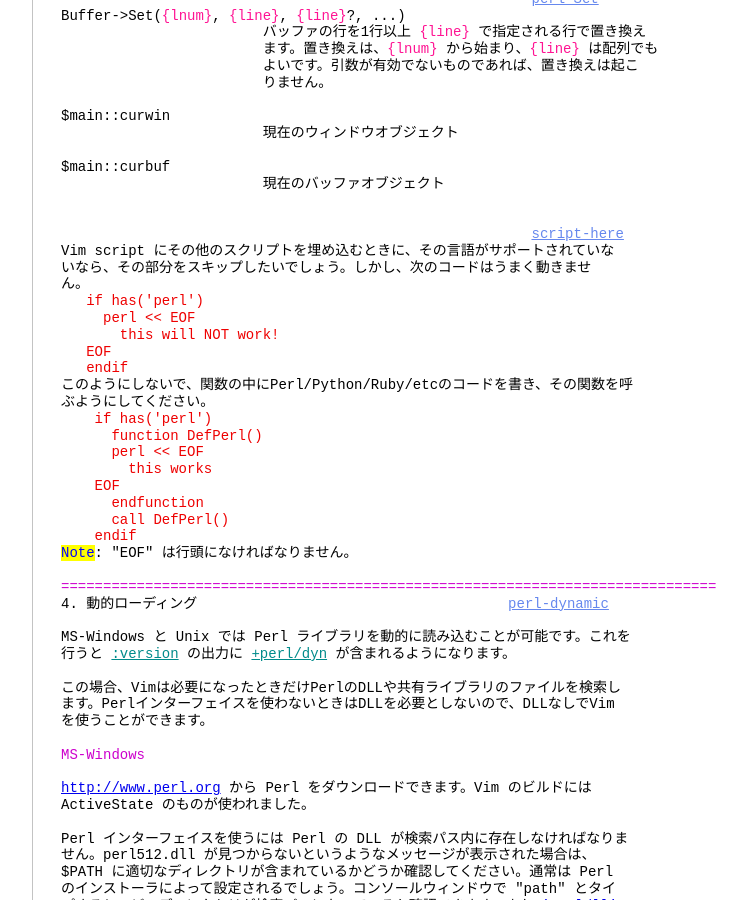
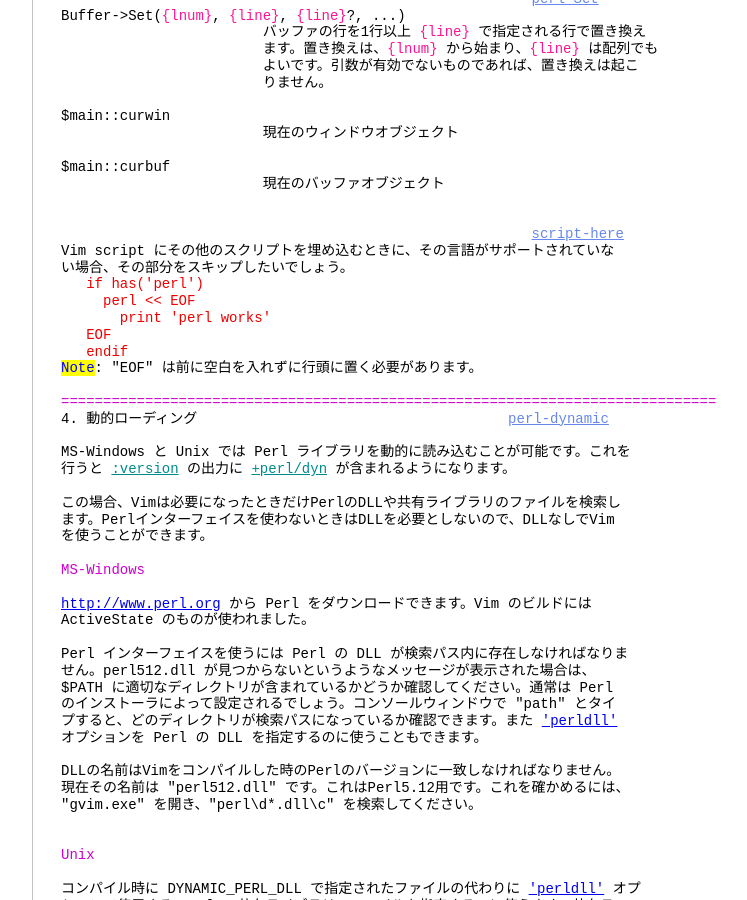
Before and after one commit to vim-jp/vimdoc-ja, a Jekyll site: the page built from if_perl.html, in a window 1280 px wide and 900 px high, scrolled down 4374 px. Shown: the whole window, without its empty margins (340-1087 px from the left). Built offline with Jekyll 4.4.1, drawn with Linux system fonts in a browser that asks for light colours; nearby versions of some CDN libraries; comment, search, counter and statistics services are not loaded; some of the changed text lies outside the part shown.

Commit message:
Generated by GitHub workflow 5370086781
https://github.com/vim-jp/vimdoc-ja-working/actions/runs/5370086781

```diff
--- a/if_perl.html
+++ b/if_perl.html
@@ -3,7 +3,7 @@ layout: vimdoc
 helpname: 'if_perl'
 ---
 <div id='vimCodeElement'>
-<a class="Constant" href="if_perl.html" name="if_perl.txt">if_perl.txt</a>&nbsp;&nbsp; For&nbsp;<span class="Identifier">Vim バージョン 9.0.</span>&nbsp;&nbsp;Last change: 2022 Mar 13<br>
+<a class="Constant" href="if_perl.html" name="if_perl.txt">if_perl.txt</a>&nbsp;&nbsp; For&nbsp;<span class="Identifier">Vim バージョン 9.0.</span>&nbsp;&nbsp;Last change: 2023 May 14<br>
 <br>
 <br>
 &nbsp;&nbsp;&nbsp;&nbsp;&nbsp;&nbsp;&nbsp;&nbsp;&nbsp;&nbsp;&nbsp;&nbsp;&nbsp;&nbsp;&nbsp;&nbsp;&nbsp;&nbsp;<span class="Identifier">VIMリファレンスマニュアル&nbsp;&nbsp;&nbsp;&nbsp;by Sven Verdoolaege</span><br>
@@ -266,24 +266,13 @@ $main::curbuf<br>
 <br>
 &nbsp;&nbsp;&nbsp;&nbsp;&nbsp;&nbsp;&nbsp;&nbsp;&nbsp;&nbsp;&nbsp;&nbsp;&nbsp;&nbsp;&nbsp;&nbsp;&nbsp;&nbsp;&nbsp;&nbsp;&nbsp;&nbsp;&nbsp;&nbsp;&nbsp;&nbsp;&nbsp;&nbsp;&nbsp;&nbsp;&nbsp;&nbsp;&nbsp;&nbsp;&nbsp;&nbsp;&nbsp;&nbsp;&nbsp;&nbsp;&nbsp;&nbsp;&nbsp;&nbsp;&nbsp;&nbsp;&nbsp;&nbsp;&nbsp;&nbsp;&nbsp;&nbsp;&nbsp;&nbsp;&nbsp;&nbsp;<a class="Constant" href="if_perl.html#script-here" name="script-here">script-here</a><br>
 Vim script にその他のスクリプトを埋め込むときに、その言語がサポートされていな<br>
-いなら、その部分をスキップしたいでしょう。しかし、次のコードはうまく動きませ<br>
-ん。<br>
+い場合、その部分をスキップしたいでしょう。<br>
 <div class="helpExample">&nbsp;&nbsp; if has('perl')<br>
 &nbsp;&nbsp;&nbsp;&nbsp; perl &lt;&lt; EOF<br>
-&nbsp;&nbsp;&nbsp;&nbsp;&nbsp;&nbsp; this will NOT work!<br>
+&nbsp;&nbsp;&nbsp;&nbsp;&nbsp;&nbsp; print 'perl works'<br>
 &nbsp;&nbsp; EOF<br>
 &nbsp;&nbsp; endif</div>
-このようにしないで、関数の中にPerl/Python/Ruby/etcのコードを書き、その関数を呼<br>
-ぶようにしてください。<br>
-<div class="helpExample">&nbsp;&nbsp;&nbsp;&nbsp;if has('perl')<br>
-&nbsp;&nbsp;&nbsp;&nbsp;&nbsp;&nbsp;function DefPerl()<br>
-&nbsp;&nbsp;&nbsp;&nbsp;&nbsp;&nbsp;perl &lt;&lt; EOF<br>
-&nbsp;&nbsp;&nbsp;&nbsp;&nbsp;&nbsp;&nbsp;&nbsp;this works<br>
-&nbsp;&nbsp;&nbsp;&nbsp;EOF<br>
-&nbsp;&nbsp;&nbsp;&nbsp;&nbsp;&nbsp;endfunction<br>
-&nbsp;&nbsp;&nbsp;&nbsp;&nbsp;&nbsp;call DefPerl()<br>
-&nbsp;&nbsp;&nbsp;&nbsp;endif</div>
-<span class="Todo">Note</span>: &quot;EOF&quot; は行頭になければなりません。<br>
+<span class="Todo">Note</span>: &quot;EOF&quot; は前に空白を入れずに行頭に置く必要があります。<br>
 <br>
 <span class="PreProc">==============================================================================</span><br>
 4. 動的ローディング&nbsp;&nbsp;&nbsp;&nbsp;&nbsp;&nbsp;&nbsp;&nbsp;&nbsp;&nbsp;&nbsp;&nbsp;&nbsp;&nbsp;&nbsp;&nbsp;&nbsp;&nbsp;&nbsp;&nbsp;&nbsp;&nbsp;&nbsp;&nbsp;&nbsp;&nbsp;&nbsp;&nbsp;&nbsp;&nbsp;&nbsp;&nbsp;&nbsp;&nbsp;&nbsp;&nbsp;&nbsp;<a class="Constant" href="if_perl.html#perl-dynamic" name="perl-dynamic">perl-dynamic</a><br>
```
